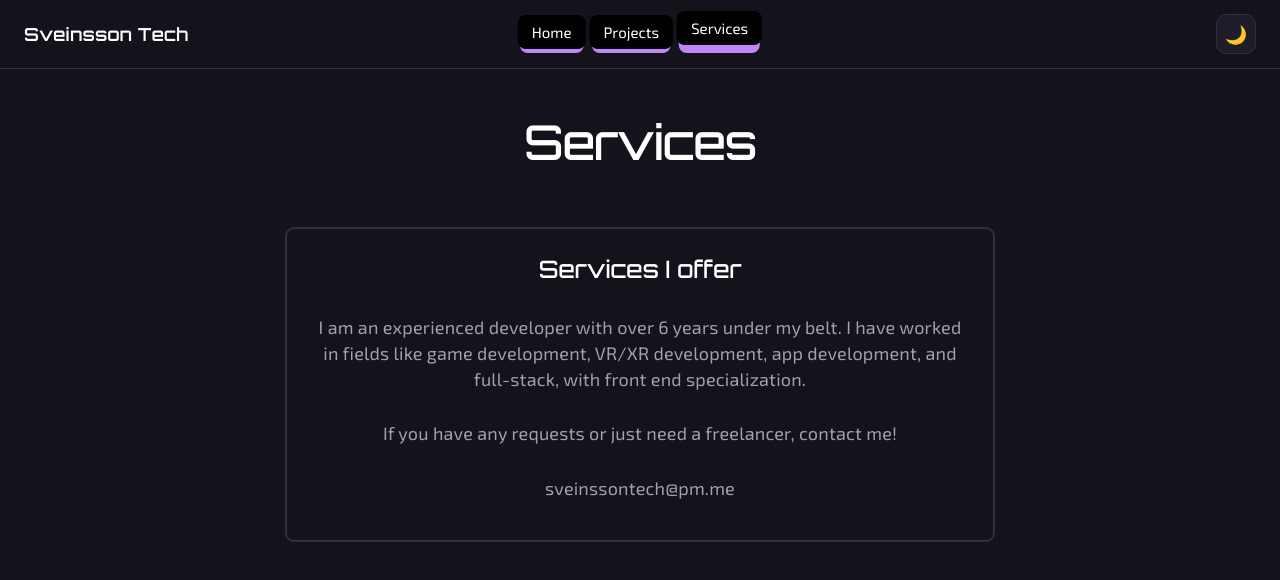
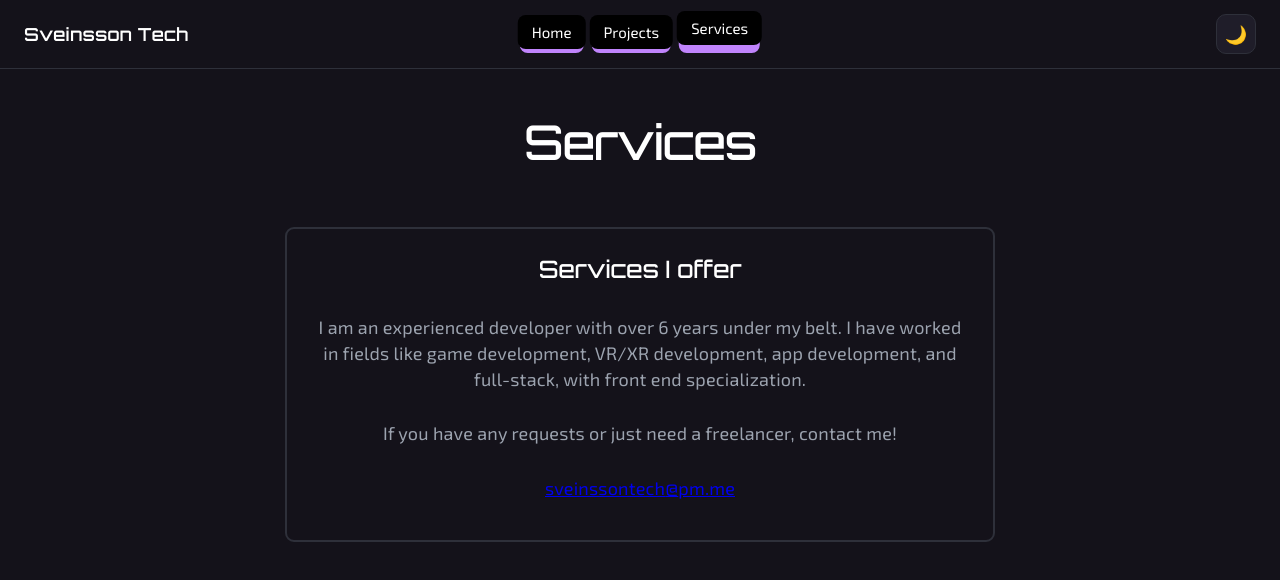
Before and after one commit to sveinssontech/sveinsson-tech-website, a React (Vite) app: page / in a window 1280 px wide. Both pictures are taken after a click on the button "Services". Shown: the top 580 px of the page. Built offline with nearby package versions, Linux system fonts and the light colour scheme.

Commit message:
Showing email in a better way.

```diff
--- a/src/components/pages/ServicesBody.jsx
+++ b/src/components/pages/ServicesBody.jsx
@@ -1,4 +1,7 @@
 import PageBody from '../PageBody/PageBody'
+
+const emailUser = "sveinssontech"
+const emailDomain = "pm.me"
 
 export default function ServicesBody() {
   return (
@@ -14,7 +17,9 @@ export default function ServicesBody() {
         If you have any requests or just need a freelancer, contact me!
       </p>
       <p>
-        sveinssontech@pm.me
+        <a href={`mailto:${emailUser}@${emailDomain}`}>
+          {emailUser}@{emailDomain}
+        </a>
       </p>
     </PageBody>
   );
```
